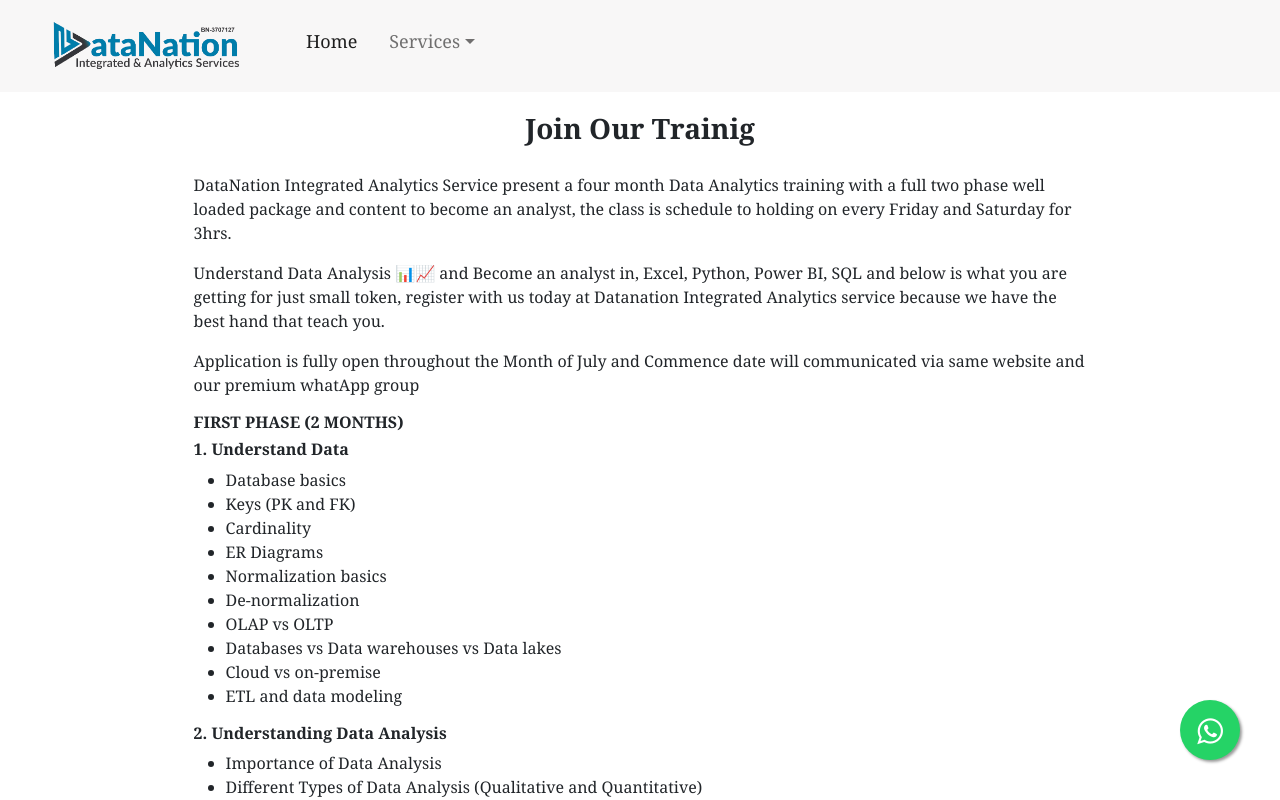
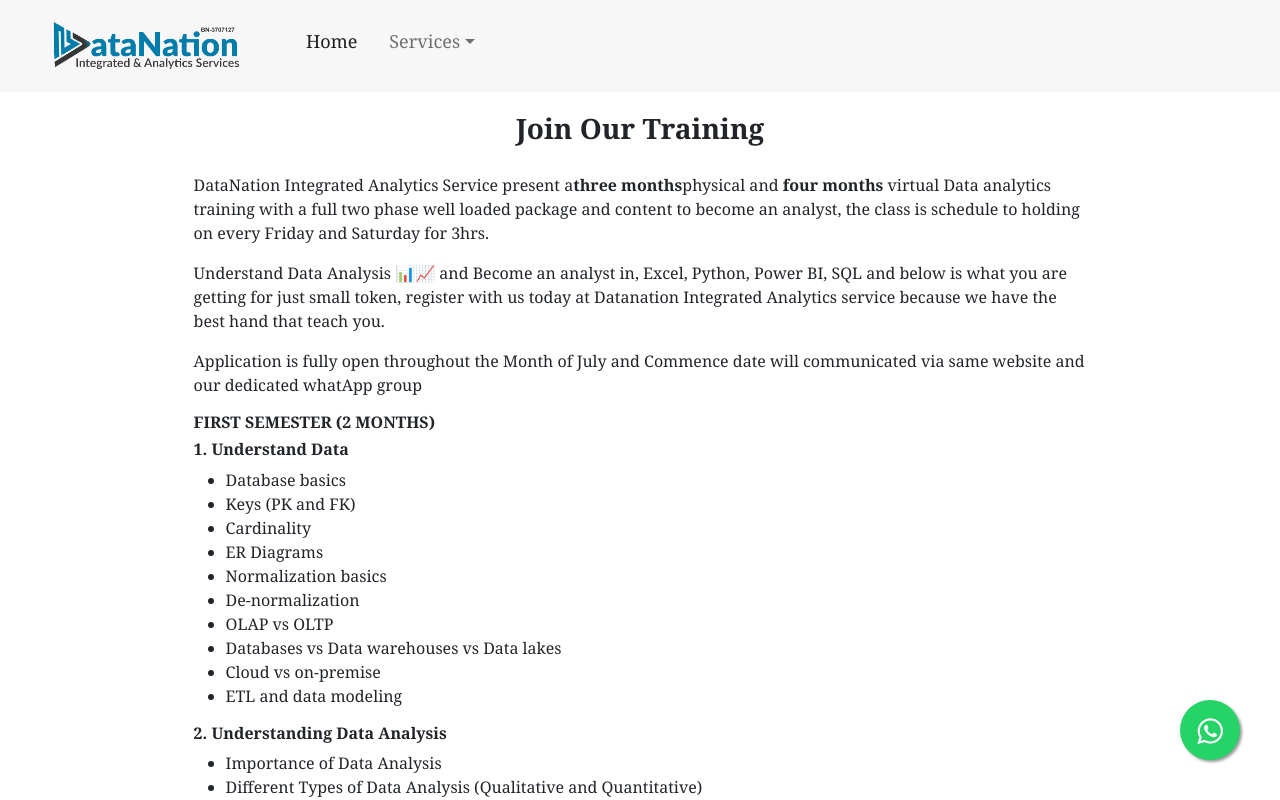
Before and after one commit to victoryohanna/datanationais, a React (Create React App) app: page /training in a window 1280 px wide. Shown: the top 800 px of the page. Built offline with nearby package versions, Linux system fonts and the light colour scheme.

Commit message:
fix: spelling error

```diff
--- a/src/components/bootcamp.jsx
+++ b/src/components/bootcamp.jsx
@@ -5,16 +5,17 @@
     <div className="bootcamp-main">
       <div className="container">
         <div className="title-section">
-          <h3>Join Our Trainig</h3>
+          <h3>Join Our Training</h3>
         </div>
         <div className="content">
           <div className="modal-btn">
             <div>
               <p>
-                DataNation Integrated Analytics Service present a four month
-                Data Analytics training with a full two phase well loaded
-                package and content to become an analyst, the class is schedule
-                to holding on every Friday and Saturday for 3hrs.
+                DataNation Integrated Analytics Service present a
+                <b>three months</b>physical and <b>four months</b> virtual Data
+                analytics training with a full two phase well loaded package and
+                content to become an analyst, the class is schedule to holding
+                on every Friday and Saturday for 3hrs.
               </p>
               <p>
                 Understand Data Analysis 📊📈 and Become an analyst in, Excel,
@@ -24,12 +25,12 @@
               </p>
               <p>
                 Application is fully open throughout the Month of July and
-                Commence date will communicated via same website and our premium
-                whatApp group
+                Commence date will communicated via same website and our
+                dedicated whatApp group
               </p>
             </div>
             <div>
-              <h6>FIRST PHASE (2 MONTHS)</h6>
+              <h6>FIRST SEMESTER (2 MONTHS)</h6>
               <div>
                 <h6>1. Understand Data</h6>
                 <ul>
```
